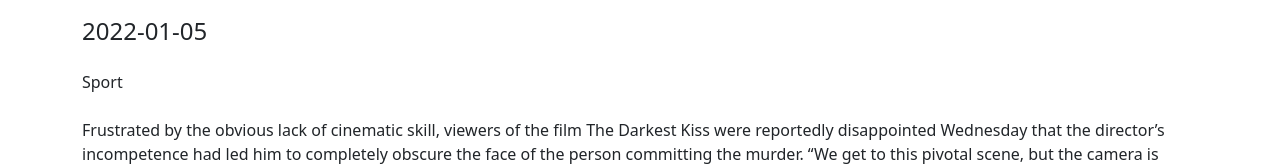
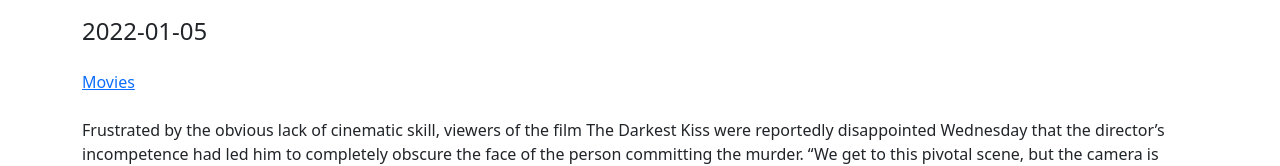
Before and after one commit to martanara/blog-app, a React (Create React App) app: page /post/1 in a window 1280 px wide. Shown: the part 237-403 px from the top of the page. Built offline with nearby package versions, Linux system fonts and the light colour scheme.

Commit message:
Add filter by categories

```diff
--- a/src/App.js
+++ b/src/App.js
@@ -9,6 +9,7 @@ import About from './components/pages/About';
 import NotFound from './components/pages/NotFound';
 import Footer from './components/views/Footer'
 import Categories from './components/pages/Categories'
+import CategoryView from './components/pages/CategoryView'
 
 const App = () => {
   return (
@@ -17,6 +18,7 @@ const App = () => {
       <Routes>
         <Route path="/" element={<Home />} />
         <Route path="/post/:id" element={<SinglePost />} />
+        <Route path="/categories/:categoryName" element={<CategoryView />} />
         <Route path="/post/add" element={<PostAdd />} />
         <Route path="/post/edit/:id" element={<PostEdit />} />
         <Route path="/about" element={<About />} />
--- /dev/null
+++ b/src/components/common/PostCard.js
@@ -0,0 +1,27 @@
+import { Card, Button } from 'react-bootstrap'
+import { useSelector } from 'react-redux'
+import { getPostId } from '../../redux/postsRedux'
+import { Link } from 'react-router-dom'
+import dateToStr from '../../utils/dateToStr'
+
+const PostCard = ({ id }) => {
+
+  const post = useSelector(state => getPostId(state, id))
+
+  return (
+    <Card>
+      <Card.Body className="d-flex flex-column">
+        <Card.Title className="mb-3">{post.title}</Card.Title>
+        <Card.Subtitle className="mt-2"><span className="fw-bold">Author: </span>{post.author}</Card.Subtitle>
+        <Card.Subtitle className="mt-2"><span className="fw-bold">Published: </span>{dateToStr(post.publishedDate)}</Card.Subtitle>
+        <Card.Subtitle className="mt-2"><span className="fw-bold">Category: </span><Link to={`/categories/${post.category}`}>{post.category}</Link></Card.Subtitle>
+        <Card.Text className="mt-2">{post.shortDescription}</Card.Text>
+        <Link className="mt-auto" to={`/post/${post.id}`}>
+          <Button variant="primary">Read more</Button>
+        </Link>
+      </Card.Body>
+    </Card>
+  )
+}
+
+export default PostCard;
--- a/src/components/features/EditPostForm.js
+++ b/src/components/features/EditPostForm.js
@@ -22,7 +22,7 @@ const EditPostForm = () => {
   if (!postData) return <Navigate to="/" />
     return (
       < PostForm action={handleSubmit} actionText={'Edit post'}
-        title={postData.title} author={postData.author} publishedDate={postData.publishedDate}
+        title={postData.title} author={postData.author} publishedDate={postData.publishedDate} category={postData.category}
         shortDescription={postData.shortDescription} content={postData.content}
       />
     )
--- a/src/components/features/PostForm.js
+++ b/src/components/features/PostForm.js
@@ -17,6 +17,7 @@ const PostForm = ({ action, actionText, ...props }) => {
   const [title, setTitle] = useState(props.title || '');
   const [author, setAuthor] = useState(props.author || '');
   const [publishedDate, setPublishedDate] = useState(props.publishedDate || '');
+  const [category, setCategory] = useState(props.category || '');
   const [shortDescription, setShortDescription] = useState(props.shortDescription || '');
   const [content, setContent] = useState(props.content || '');
 
@@ -29,7 +30,7 @@ const PostForm = ({ action, actionText, ...props }) => {
     setContentError(!content)
     setDateError(!publishedDate)
     if(content && publishedDate) {
-      action({ title, author, publishedDate, shortDescription, content });
+      action({ title, author, publishedDate, category, shortDescription, content });
     }
   };
 
@@ -62,15 +63,15 @@ const PostForm = ({ action, actionText, ...props }) => {
         <DatePicker selected={publishedDate} onChange={(date) => setPublishedDate(date)} />
         {dateError && <small className="d-block form-text text-danger mt-2">Date can't be empty</small>}
       </Form.Group>
-      <Form.Select>
+      <Form.Control as="select" onChange={e => setCategory(e.target.value)} >
         {
           categories.map(category => (
-            <option key={category.id} className="d-flex align-items-stretch">
+            <option key={category.id} className="d-flex align-items-stretch" value={category.name}>
               {category.name}
             </option>
           ))
         }
-      </ Form.Select>
+      </ Form.Control>
       <Form.Group className="mb-3" controlId="formDescription">
         <Form.Label>Short description</Form.Label>
         <Form.Control
--- a/src/components/features/Posts.js
+++ b/src/components/features/Posts.js
@@ -1,15 +1,12 @@
-import { Card, Row, Col, Button } from 'react-bootstrap'
+import { Row, Col, Button } from 'react-bootstrap'
 import { useSelector } from 'react-redux'
 import { getAllPosts } from '../../redux/postsRedux'
-import { getAllCategories } from '../../redux/categoriesRedux'
 import { Link } from 'react-router-dom'
-import dateToStr from '../../utils/dateToStr'
-import matchCategory from '../../utils/matchCategory'
+import PostCard from '../common/PostCard'
 
 const Posts = () => {
 
   const posts = useSelector(state => getAllPosts(state))
-  const categories = useSelector(state => getAllCategories(state))
 
   return (
     <section>
@@ -23,18 +20,7 @@ const Posts = () => {
         {
           posts.map(post => (
             <Col key={post.id} className="d-flex align-items-stretch">
-              <Card>
-                <Card.Body className="d-flex flex-column">
-                  <Card.Title className="mb-3">{post.title}</Card.Title>
-                  <Card.Subtitle className="mt-2"><span className="fw-bold">Author: </span>{post.author}</Card.Subtitle>
-                  <Card.Subtitle className="mt-2"><span className="fw-bold">Published: </span>{dateToStr(post.publishedDate)}</Card.Subtitle>
-                  <Card.Subtitle className="mt-2"><span className="fw-bold">Category: </span>{matchCategory(categories, post.category)}</Card.Subtitle>
-                  <Card.Text className="mt-2">{post.shortDescription}</Card.Text>
-                  <Link className="mt-auto" to={`/post/${post.id}`}>
-                    <Button variant="primary">Read more</Button>
-                  </Link>
-                </Card.Body>
-              </Card>
+              <PostCard id={post.id}/>
             </Col>
           ))
         }
--- a/src/components/pages/Categories.js
+++ b/src/components/pages/Categories.js
@@ -1,6 +1,22 @@
+import { useSelector } from 'react-redux'
+import { getAllCategories } from '../../redux/categoriesRedux'
+import { Link } from 'react-router-dom'
+
 const Categories = () => {
+
+  const categories = useSelector(state => getAllCategories(state))
+
   return (
-    <h1>Categories</h1>
+    <>
+      <h1>All Categories</h1>
+      <ul>
+        {
+          categories.map(category => (
+            <li key={category.id}><Link className="mt-auto" to={`/categories/${category.name}`}>{category.name}</Link></li>
+          ))
+        }
+      </ul>
+    </>
   )
 }
 
--- /dev/null
+++ b/src/components/pages/CategoryView.js
@@ -0,0 +1,26 @@
+import { Row, Col } from 'react-bootstrap'
+import { useParams } from 'react-router';
+import { useSelector } from 'react-redux';
+import { getFilteredPosts } from '../../redux/postsRedux'
+import PostCard from '../common/PostCard'
+
+const CategoryView = () => {
+
+  const { categoryName } = useParams();
+
+  const posts = useSelector(state => getFilteredPosts(state, categoryName))
+
+  return (
+    <Row xs={1} md={2} lg={3} className="g-4 mt-2">
+      {
+        posts.map(post => (
+          <Col key={post.id} className="d-flex align-items-stretch">
+            <PostCard id={post.id}/>
+          </Col>
+        ))
+      }
+    </Row>
+  );
+}
+
+export default CategoryView;
--- a/src/components/pages/SinglePost.js
+++ b/src/components/pages/SinglePost.js
@@ -7,15 +7,11 @@ import { Link } from 'react-router-dom'
 import { useState } from 'react';
 import { removePost } from '../../redux/postsRedux'
 import dateToStr from '../../utils/dateToStr'
-import { getAllCategories } from '../../redux/categoriesRedux'
-import matchCategory from '../../utils/matchCategory'
 
 const SinglePost = () => {
 
   const { id } = useParams();
-  const postData = useSelector(state => getPostId(state, id))
-
-  const categories = useSelector(state => getAllCategories(state))
+  const post = useSelector(state => getPostId(state, id))
 
   const [show, setShow] = useState(false);
 
@@ -25,28 +21,28 @@ const SinglePost = () => {
   const dispatch = useDispatch();
 
   const remove = () => {
-    dispatch(removePost(postData.id))
+    dispatch(removePost(post.id))
   }
 
-  if (!postData) return <Navigate to="/" />
+  if (!post) return <Navigate to="/" />
     return (
       <>
       <article>
         <Row className="d-flex justify-content-between mb-3">
           <Col xs={8} lg={10}>
-            <h2>{postData.title}</h2>
+            <h2>{post.title}</h2>
           </Col>
           <Col xs={4} lg={2} className="d-flex flex-row-reverse align-items-start">
             <Button variant="outline-danger" onClick={handleShow}>Delete</Button>
-            <Link className="me-3" key={postData.id} to={`/post/edit/${postData.id}`}>
+            <Link className="me-3" key={post.id} to={`/post/edit/${post.id}`}>
               <Button variant="outline-info">Edit</Button>
             </Link>
           </Col>
         </Row>
-        <h3 className="mb-3">{postData.author}</h3>
-        <h4 className="mb-4">{dateToStr(postData.publishedDate)}</h4>
-        <p className="mb-4">{matchCategory(categories, postData.category)}</p>
-        <p dangerouslySetInnerHTML={{ __html: postData.content }} />
+        <h3 className="mb-3">{post.author}</h3>
+        <h4 className="mb-4">{dateToStr(post.publishedDate)}</h4>
+        <p className="mb-4"><Link to={`/categories/${post.category}`}>{post.category}</Link></p>
+        <p dangerouslySetInnerHTML={{ __html: post.content }} />
       </article>
       <Modal show={show} onHide={handleClose}>
         <Modal.Header closeButton>
--- a/src/redux/categoriesRedux.js
+++ b/src/redux/categoriesRedux.js
@@ -1,7 +1,6 @@
 
 //selectors
 export const getAllCategories = state => state.categories;
-export const getCategoryId = ({ categories }, categoryId) => categories.find(category => category.id === categoryId)
 
 const categoriesReducer = (statePart = []) => {
   return statePart;
--- a/src/redux/initialState.js
+++ b/src/redux/initialState.js
@@ -6,7 +6,7 @@ const InitialState = {
       shortDescription: 'Frustrated by the obvious lack of cinematic skill, viewers of the film The Darkest Kiss were reportedly disappointed Wednesday that the director’s incompetence had led him to completely obscure the face of the person committing the murder.',
       content: 'Frustrated by the obvious lack of cinematic skill, viewers of the film The Darkest Kiss were reportedly disappointed Wednesday that the director’s incompetence had led him to completely obscure the face of the person committing the murder. “We get to this pivotal scene, but the camera is placed behind the culprit, making it completely impossible to tell who it is,” said movie watcher Nick Mustafus, adding that the oblique, poorly lit scene suggested a director so thoroughly out of his element that he was butchering the story entirely. “There’s plenty of blame to go around, really, since the sound designer pitched the audio so low that the murderer’s voice is barely more than a guttural whisper, and the screenwriter has the victim just shout out the vague phrase ‘It’s you’ instead of being specific about who is strangling her.” At press time, sources confirmed Mustafus had turned off his television in disgust after the film blatantly repeated itself by having another character get murdered.',
       publishedDate: new Date('01-05-2022 10:00 GMT'),
-      category: '1',
+      category: 'Movies',
       author: 'Pauline Butler'
     },
     {
@@ -15,7 +15,7 @@ const InitialState = {
       shortDescription: 'Unable to remember one way or the other, local 32-year-old Sidney Golinski, who was unsure if she had turned off the burner she used to cook eggs for breakfast Wednesday, told reporters she had finally made peace with the fact that she might have killed everyone in her apartment building.',
       content: 'Unable to remember one way or the other, local 32-year-old Sidney Golinski, who was unsure if she had turned off the burner she used to cook eggs for breakfast Wednesday, told reporters she had finally made peace with the fact that she might have killed everyone in her apartment building. “Well, there’s nothing I can do about it now, so I’m ready to mourn them and express my condolences to their loved ones if I did accidentally leave my stove on and it burned down the entire complex with my neighbors trapped inside,” said Golinski, who added that she had spent an appropriate amount of time worrying over whether she had turned off the gas range and was now just going to accept that a kitchen towel may well have been set alight by the unattended flame and caused a fire to spread through the 64-unit building, killing all in its path. “There’s no point obsessing over it. If they’re dead, they’re dead. All I can do now is hope that all the men, women, and children who were home at the time rest in peace. If I get back tonight and there’s a charred pile of rubble laden with human remains that are burnt beyond recognition, well, at least I’ll know once and for all that I forgot to turn the stove off.” At press time, Golinski had reportedly moved on from mourning her dead neighbors to researching a good lawyer she could hire if she were to be found culpable for their deaths.',
       publishedDate: new Date('01-12-2022 10:00 GMT'),
-      category: '2',
+      category: 'News',
       author: 'Stacy Lemay'
     },
     {
@@ -24,7 +24,7 @@ const InitialState = {
       shortDescription: 'Shaking their heads as they watched the 6-year-old beagle mix walk by with its owners, sources expressed concern Tuesday that a local dog must be neglected, noting that it was always seen wearing the same set of clothes.',
       content: 'Shaking their heads as they watched the 6-year-old beagle mix walk by with its owners, sources expressed concern Tuesday that a local dog must be neglected, noting that it was always seen wearing the same set of clothes. “That poor thing owns one shabby outfit,” said 43-year-old neighbor Kelsey Hoyle, who added that she had never seen the dog wearing anything but the thin, flimsy garment on its walks, either, no matter how low the temperatures dipped. “Sometimes I see him just staring out the window, all by himself, and it breaks my heart. You know that dog doesn’t have a good home life. He’s probably abused. God, it makes me sick.” At press time, Hoyle added that there was no way the dog’s owners bathed him more than once a month.',
       publishedDate: new Date('01-23-2022 10:00 GMT'),
-      category: '3',
+      category: 'News',
       author: 'John Height'
     }
   ],
--- a/src/redux/postsRedux.js
+++ b/src/redux/postsRedux.js
@@ -3,6 +3,8 @@ import shortid from 'shortid';
 //selectors
 export const getAllPosts = state => state.posts;
 export const getPostId = ({ posts }, postId) => posts.find(post => post.id === postId)
+export const getFilteredPosts = ({ posts }, categoryName) => posts
+  .filter(post=> post.category === categoryName);
 
 // actions
 const createActionName = actionName => `app/posts/${actionName}`;
--- a/src/utils/matchCategory.js
+++ /dev/null
@@ -1,6 +0,0 @@
-const matchCategory = (categories, postCategoryId) => {
-  const category = categories.find(category => category.id === postCategoryId)
-  return category.name;
-}
-
-export default matchCategory;
```
